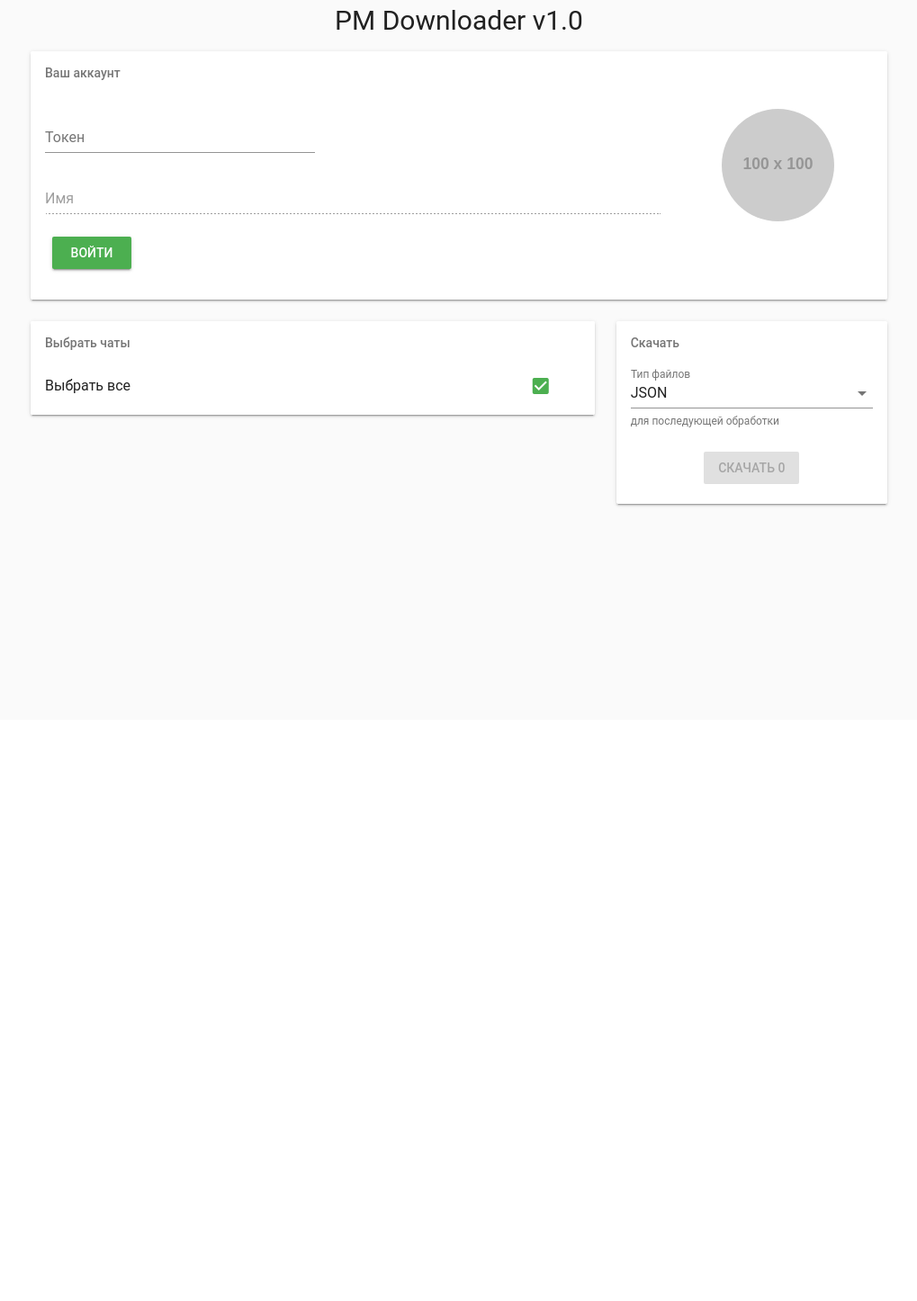
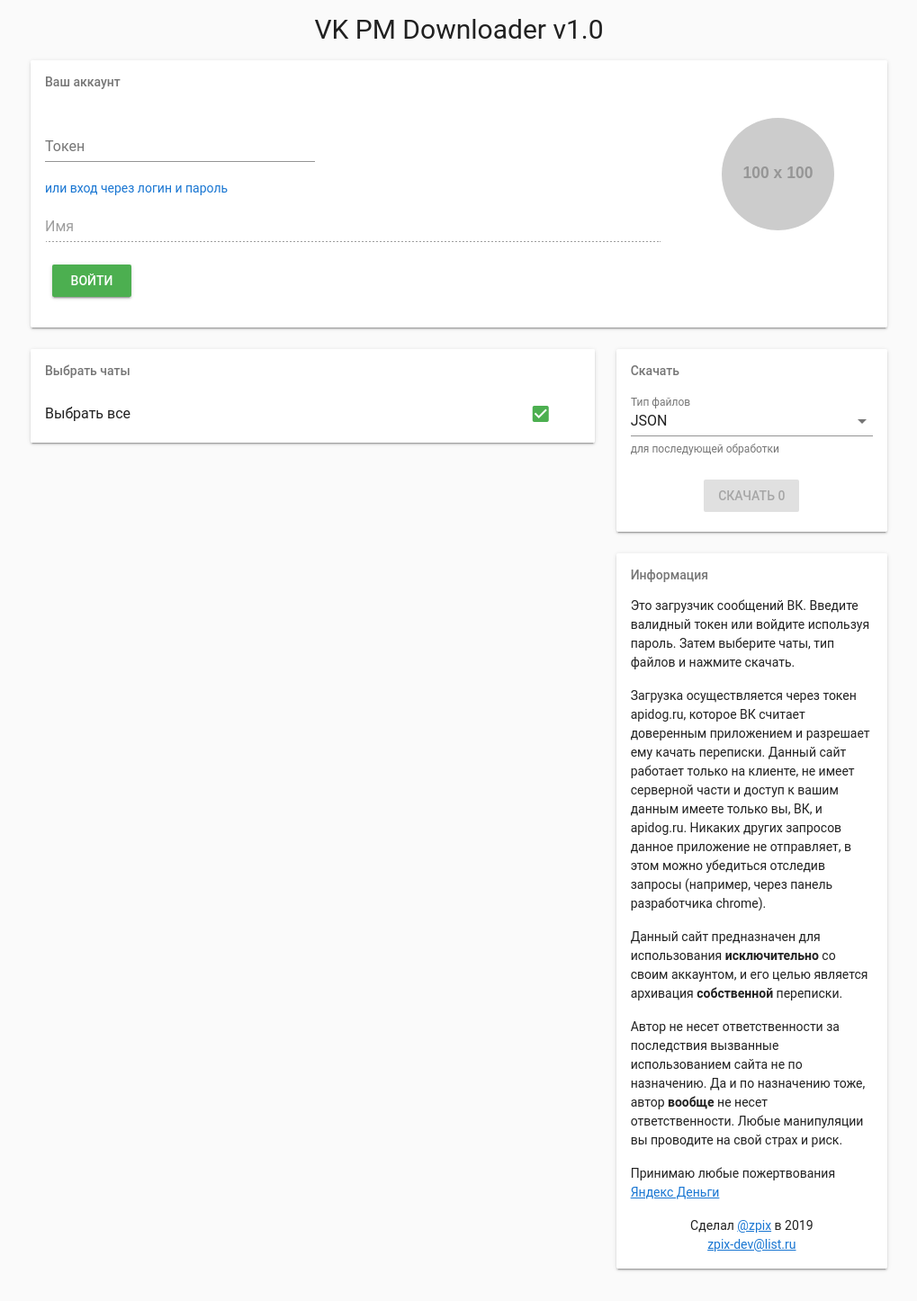
Before and after one commit to zpix1/vk-pm-downloader, a Vue app: page / in a window 1280 px wide. Shown: the whole page at 90% size, without its empty margins (130-1149 px from the left). Before the commit the page ends 800 px from the top, so only its background shows below. Built offline with nearby package versions, Linux system fonts and the light colour scheme.

Commit message:
Final version

```diff
--- a/src/App.vue
+++ b/src/App.vue
@@ -1,7 +1,7 @@
 <template>
   <v-app id="app">
     <main>
-      <div class="header">PM Downloader v1.0</div>
+      <div class="header">VK PM Downloader v1.0</div>
       <Main/>
     </main>
   </v-app>
@@ -20,6 +20,7 @@
 
 <style>
 .header {
+  margin-top: 10px;
   text-align: center;
   font-size: 30px;
 }
--- /dev/null
+++ b/src/components/About.vue
@@ -0,0 +1,39 @@
+<template>
+  <v-card>
+    <v-subheader>Информация</v-subheader>
+    <v-card-text style="padding-top:0px;">
+      <div class="text-xs-left">
+        <p>
+          Это загрузчик сообщений ВК. Введите валидный токен или войдите используя пароль.
+          Затем выберите чаты, тип файлов и нажмите скачать.
+        </p>
+        <p>Загрузка осуществляется через токен apidog.ru, которое ВК считает доверенным приложением и
+            разрешает ему качать переписки. Данный сайт работает только на клиенте, не имеет серверной
+            части и доступ к вашим данным имеете только вы, ВК, и apidog.ru. Никаких других запросов данное
+            приложение не отправляет, в этом можно убедиться отследив запросы (например, через панель разработчика chrome).</p>
+        <p>
+          Данный сайт предназначен для использования
+          <b>исключительно</b> со своим аккаунтом, и его целью является архивация
+          <b>собственной</b> переписки.
+        </p>
+        <p>
+          Автор не несет ответственности за последствия вызванные использованием сайта не по назначению. Да и по назначению тоже, автор
+          <b>вообще</b> не несет ответственности.
+          Любые манипуляции вы проводите на свой страх и риск.
+        </p>
+        <p>
+            Принимаю любые пожертвования <a href="https://money.yandex.ru/to/410017309153417">Яндекс Деньги</a>
+        </p>
+      </div>Сделал
+      <a href="https://zpix1.github.io" target="_blank">@zpix</a> в 2019<br>
+      <a href="mailto:zpix-dev@list.ru" target="_blank">zpix-dev@list.ru</a>
+
+    </v-card-text>
+  </v-card>
+</template>
+
+<script>
+export default {
+  name: "About"
+};
+</script>
--- a/src/components/Main.vue
+++ b/src/components/Main.vue
@@ -1,5 +1,19 @@
 <template>
   <div class="text-xs-center wrapper">
+    <div>
+      <v-dialog v-model="dialog" width="700">
+        <v-card>
+          <v-card-title class="headline" primary-title>Вход по паролю</v-card-title>
+          <v-card-text>
+            <v-form>
+              <v-text-field v-model="login" label="Логин"></v-text-field>
+              <v-text-field v-model="password" type="password" label="Пароль"></v-text-field>
+              <v-btn color="success" @click="passwordLogin">Войти</v-btn>
+            </v-form>
+          </v-card-text>
+        </v-card>
+      </v-dialog>
+    </div>
     <v-container fluid grid-list-xl style="padding-top: 0;">
       <v-layout row wrap>
         <v-flex md12 xs12>
@@ -9,13 +23,16 @@
               <v-layout row>
                 <v-flex xs9>
                   <v-form class="text-xs-left">
+                    <div>
                       <v-text-field
                         v-model="token"
                         @change="tokenUpdated"
                         label="Токен"
                         required
-                      style="max-width: 300px;"
+                        style="max-width: 300px;padding-bottom:0px; margin-bottom:0px;"
                       ></v-text-field>
+                      <a @click="dialog = true">или вход через логин и пароль</a>
+                    </div>
                     <v-text-field
                       v-bind:value="(myself && myself.first_name + ' ' + myself.last_name) || ''"
                       label="Имя"
@@ -30,18 +47,18 @@
                 </v-flex>
 
                 <v-flex xs3>
-                  <img
+                  <v-img
                     class="round"
-                    height="125px"
                     aspect-ratio="1"
                     contain
                     :src="(myself && myself.photo_200) || 'http://placehold.jp/100x100.png'"
-                  >
+                  ></v-img>
                 </v-flex>
               </v-layout>
               <v-alert :value="error" type="error">{{ error }}</v-alert>
             </v-card-text>
           </v-card>
+
         </v-flex>
       </v-layout>
       <v-layout row wrap>
@@ -72,6 +89,9 @@
               <v-btn v-else color="info" disabled>Скачать {{ countSelected }}</v-btn>
             </v-card-text>
           </v-card>
+          <div style="margin-top: 24px;">
+          <About></About>
+          </div>
         </v-flex>
       </v-layout>
     </v-container>
@@ -80,17 +100,20 @@
 
 <script>
 import { saveAs } from "file-saver";
+import axios from "axios";
 import JSZip from "jszip";
+
 import API from "../libs/api";
 import Analyzes from "../libs/utils";
 import Convertor from "../libs/convertor";
 
 import ChatList from "./ChatList";
-
+import About from "./About";
 export default {
   name: "Main",
   data: function() {
     return {
+      dialog: false,
       token: null,
       myself: null,
       currentDialogProgress: 0,
@@ -100,18 +123,46 @@
       inittingStage: 0,
       error: false,
       fileType: "JSON",
-      chats: []
+      chats: [],
+      login: '',
+      password: ''
     };
   },
   created: function() {
-    this.token = localStorage.getItem("pm_token");
-    API.token = this.token;
+    // this.token = localStorage.getItem("pm_token");
+    // API.token = this.token;
   },
   methods: {
+    passwordLogin: function() {
+      this.dialog = false;
+      this.inittingStage = 1;
+      axios
+        .post("https://apidog.ru/api/v2/apidog.authorize", {
+          login: this.login,
+          password: this.password,
+          application: 1
+        })
+        .then(d => {
+          d = d.data;
+          if (d.response.errorId === 73) {
+            this.error = "ВК просит ввести капчу, а я эту функцию не сделал. Ждите.";
+            this.tokenUpdated();
+            return;
+          } else if (!d.response.userAccessToken) {
+            this.error = "Неверная пара логин/пароль.";
+            this.tokenUpdated();
+            return;
+          }
+          this.token = d.response.userAccessToken;
+          this.tokenUpdated();
+          this.init();
+        });
+    },
     tokenUpdated: function() {
       this.inittingStage = 0;
       this.chats = [];
       this.myself = null;
+      this.currentDialogLabel = '';
       API.token = this.token;
     },
     init: function() {
@@ -268,7 +319,7 @@
       return ans;
     }
   },
-  components: { ChatList }
+  components: { ChatList, About }
 };
 </script>
 
@@ -279,6 +330,10 @@
   max-width: 1000px;
 }
 .round {
-  border-radius: 100px;
+  max-height: 125px;
+  max-width: 125px;
+  border-radius: 50%;
+  margin-top: 23px;
+  margin: auto;
 }
 </style>
```
Lines whose indentation alone changed are shown as unchanged.
